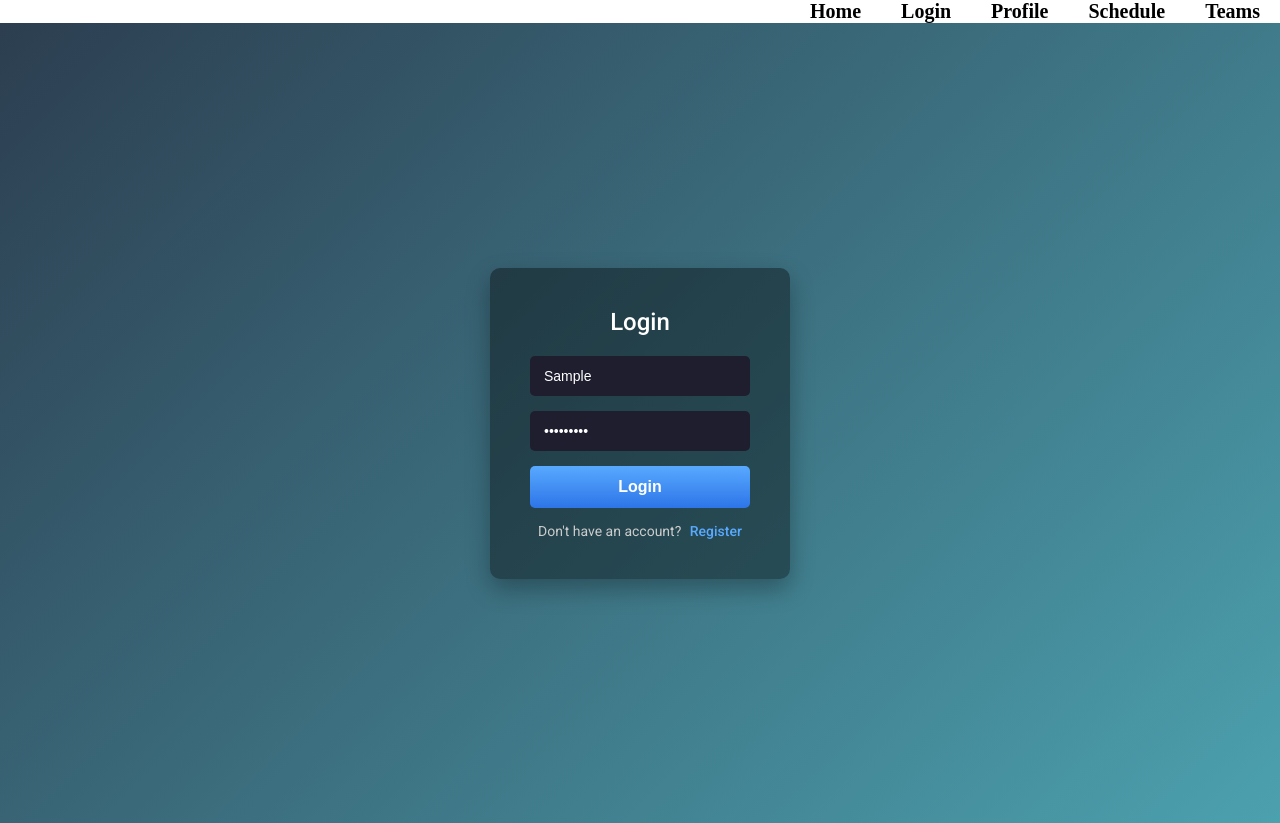
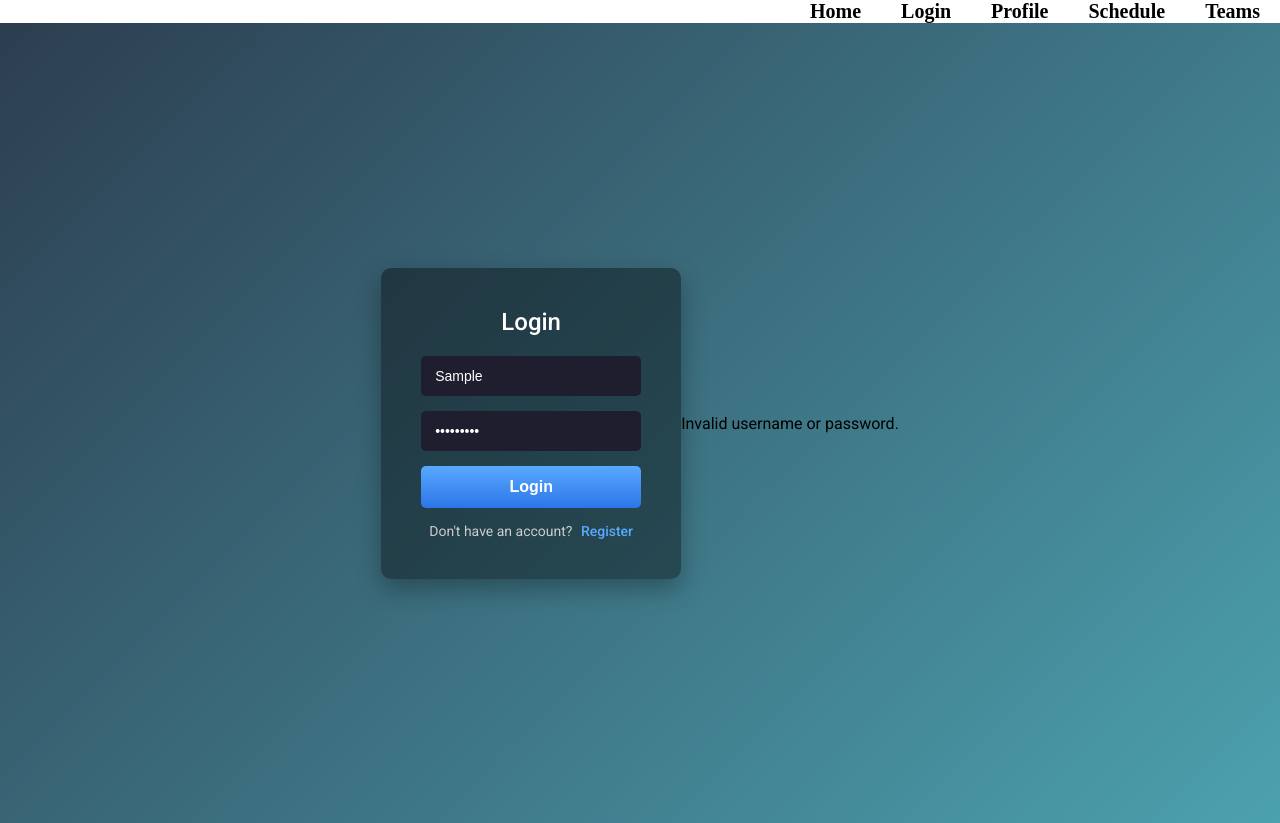
Before and after one commit to Kimchichingchong/vanna, a React (Vite) app: page /login in a window 1280 px wide. Both pictures are taken after typing "Sample", "Sample123" into the empty fields and a click on the button "Login". Built offline with nearby package versions, Linux system fonts and the light colour scheme; a web font is replaced by a local one.

Commit message:
Updated Classes

```diff
--- a/src/pages/Login.jsx
+++ b/src/pages/Login.jsx
@@ -5,15 +5,22 @@ import { login } from '../scripts/Auth.js';
 export default function Login() {
   const [username, setUsername] = useState('');
   const [password, setPassword] = useState('');
+  const [message, setMessage] = useState('');
 
   const handleSubmit = (e) => {
     e.preventDefault();
-    const result = login(username,password);
-    console.log(result);
+
+    if (!username || !password) {
+      setMessage('Please enter both username and password.');
+      return;
+    }
+
+    const result = login(username, password);
+    setMessage(result); // Set the message based on the login result
   };
 
   return (
-    <><div className="login-container">
+    <div className="login-container">
       <form className="login-form" onSubmit={handleSubmit}>
         <h2>Login</h2>
         <input
@@ -32,8 +39,9 @@ export default function Login() {
           <a href="/register"> Register</a>
         </div>
       </form>
+
+      {/* Add this to render the message */}
+      {message && <p className="login-message">{message}</p>} {/* Message shown below the form */}
     </div>
-
-    </>
   );
 }
```
